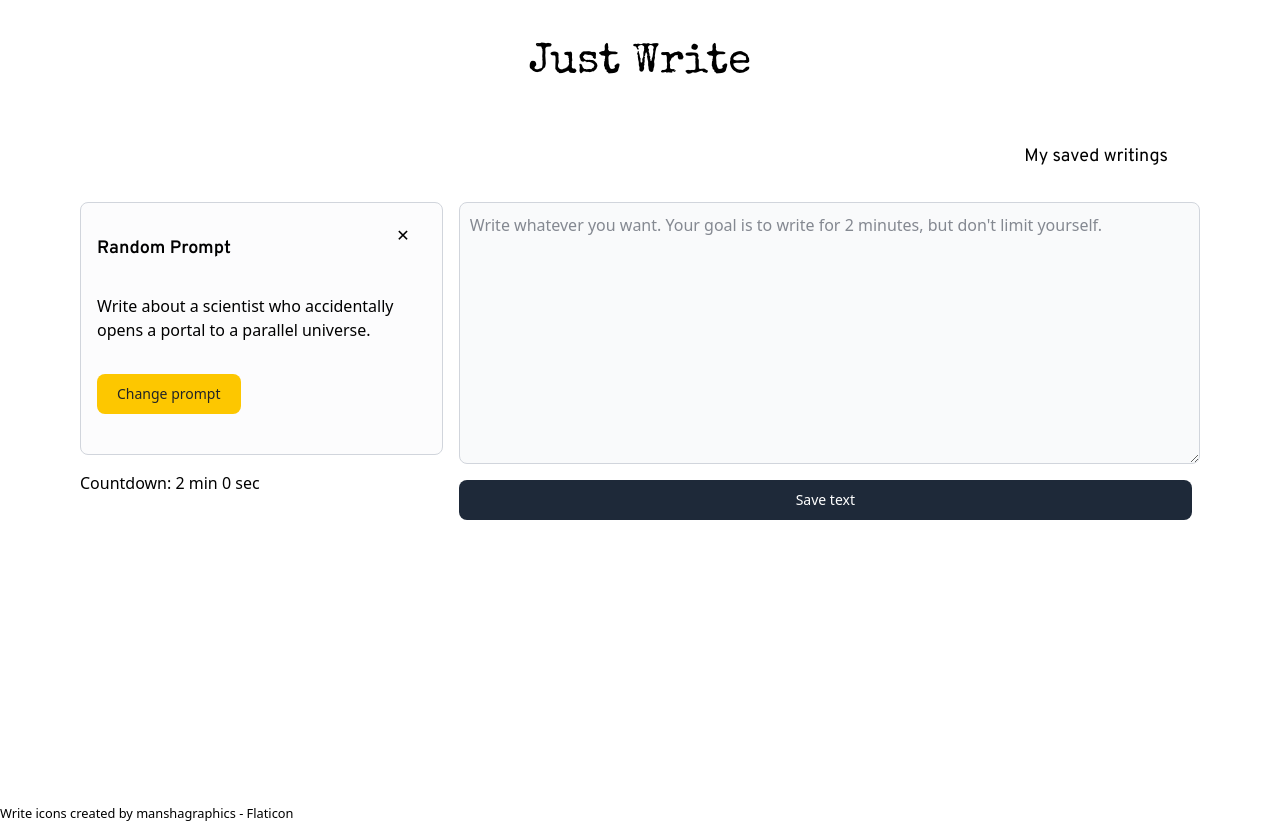
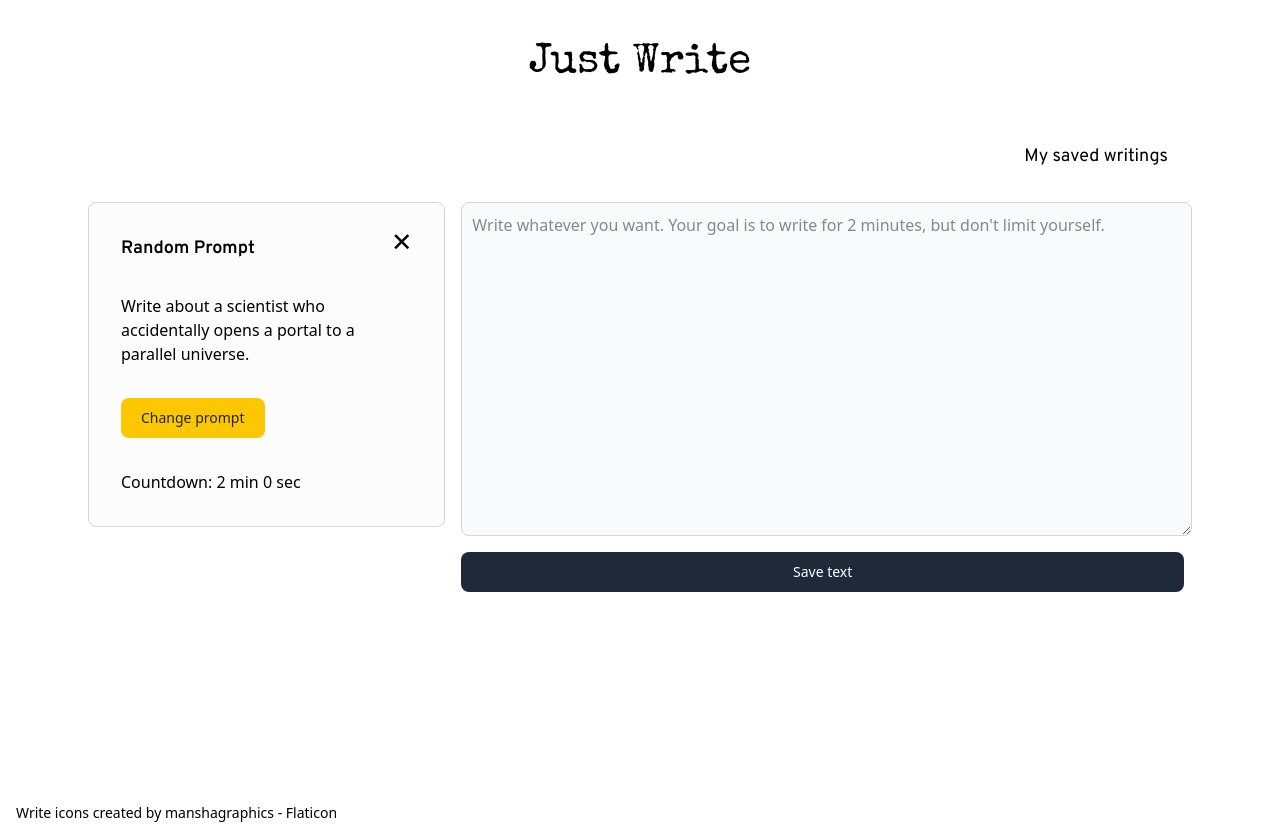
Before and after one commit to ofedchen/just-write, a Vue app: page / in a window 1280 px wide. Built offline with nearby package versions, Linux system fonts and the light colour scheme; data requests are answered from the project's data file.

Commit message:
added vue-toastification and toats on saved text. Fixed styling, moved timer inside of Prompt to close it together as one block

```diff
--- a/index.html
+++ b/index.html
@@ -8,7 +8,7 @@
   </head>
   <body>
     <div id="app" class="min-h-screen md:px-[5rem]"></div>
-    <a style="font-size: 0.8rem;" href="https://www.flaticon.com/free-icons/write" title="write icons">Write icons created by manshagraphics - Flaticon</a>
+    <a class="p-4 text-sm" href="https://www.flaticon.com/free-icons/write" title="write icons">Write icons created by manshagraphics - Flaticon</a>
     <script src="/src/main.js" type="module"></script>
   </body>
 </html>
--- a/package.json
+++ b/package.json
@@ -5,7 +5,8 @@
     "json-server": "^1.0.0-beta.3",
     "tailwindcss": "^4.0.6",
     "vue": "^3.5.13",
-    "vue-router": "^4.5.0"
+    "vue-router": "^4.5.0",
+    "vue-toastification": "^2.0.0-rc.5"
   },
   "devDependencies": {
     "@vitejs/plugin-vue": "^5.2.1",
--- a/src/components/PromptGenerator.vue
+++ b/src/components/PromptGenerator.vue
@@ -1,6 +1,4 @@
 <script setup>
-import { watch } from 'vue';
-
 
 defineProps({
   currentPrompt: String,
@@ -20,13 +18,14 @@ const hidePrompt = () => {
 </script>
 
 <template>
-  <div v-show="!hidden" class="relative px-4 py-8 bg-gray-50/50 rounded-lg border border-gray-300">
+  <div v-show="!hidden" class="relative px-4 md:px-8 py-8 bg-gray-50/50 rounded-lg border border-gray-300">
     <h2 class="font-[Overpass] text-[18px] font-semibold">Random Prompt</h2>
-    <span class="p-8 cursor-pointer absolute -top-3 right-0" @click="hidePrompt">&#x2715</span>
+    <span class="text-[1.6em] p-8 cursor-pointer absolute -top-3 right-0" @click="hidePrompt">&#x2715</span>
     <p class="py-8">{{ currentPrompt }}</p>
     <button @click="newPrompt"
-      class="focus:outline-none text-[#212427] bg-yellow-400 hover:bg-yellow-500 focus:ring-2 focus:ring-yellow-300 font-medium rounded-lg text-sm px-5 py-2.5 me-2 mb-2 cursor-pointer">Change
+      class="focus:outline-none text-[#212427] bg-yellow-400 hover:bg-yellow-500 focus:ring-2 focus:ring-yellow-300 font-medium rounded-lg text-sm px-5 py-2.5 me-2 mb-8 cursor-pointer">Change
       prompt</button>
+    <slot></slot>
   </div>
 </template>
 
--- a/src/components/Textfield.vue
+++ b/src/components/Textfield.vue
@@ -1,5 +1,6 @@
 <script setup>
 import { ref, defineEmits } from "vue";
+import { useToast } from "vue-toastification";
 
 const userText = ref("");
 const storedTexts = ref(null);
@@ -9,9 +10,13 @@ const props = defineProps({
   hidden: Boolean,
 });
 
+const toast = useToast();
+
 function saveText() {
-  if (!userText.value.trim()) return;
-
+  if (!userText.value.trim()) {
+    toast.error("There's nothing to save yet - keep writing!")
+    return;
+  }
   const savedText = {
     id: Date.now(),
     prompt: props.hidden ? "Free writing" : props.currentPrompt,
@@ -22,6 +27,7 @@ function saveText() {
   storedTexts.value = JSON.parse(localStorage.getItem("savedTexts")) || [];
   storedTexts.value.push(savedText);
   localStorage.setItem("savedTexts", JSON.stringify(storedTexts.value));
+  toast.success('Your text is now saved!')
   userText.value = "";
 }
 
@@ -37,23 +43,14 @@ function checkText() {
 <template>
   <form @submit.prevent="saveText" class="flex flex-col gap-4">
     <div class="flex flex-col gap-1">
-      <textarea
-        @input="checkText"
-        v-model="userText"
+      <textarea @input="checkText" v-model="userText"
         placeholder="Write whatever you want. Your goal is to write for 2 minutes, but don't limit yourself."
-        name="userText"
-        rows="10"
-        cols="1"
-        class="block p-2.5 w-full text-[16px] text-gray-900 bg-gray-50 rounded-lg border border-gray-300 focus:ring-blue-500 focus:border-blue-500"
-      >
+        name="userText" rows="13" cols="1"
+        class="block p-2.5 w-full text-[16px] text-gray-900 bg-gray-50 rounded-lg border border-gray-300 focus:ring-blue-500 focus:border-blue-500">
       </textarea>
     </div>
-    <button
-      type="submit"
-      severity="secondary"
-      label="Save text"
-      class="px-5 py-2.5 text-sm font-medium text-white bg-gray-800 hover:bg-gray-900 focus:outline-none focus:ring-4 focus:ring-gray-300 font-medium rounded-lg text-sm px-5 py-2.5 me-2 mb-2 cursor-pointer"
-    >
+    <button type="submit" severity="secondary" label="Save text"
+      class="px-5 py-2.5 text-sm font-medium text-white bg-gray-800 hover:bg-gray-900 focus:outline-none focus:ring-4 focus:ring-gray-300 font-medium rounded-lg text-sm px-5 py-2.5 me-2 mb-2 cursor-pointer">
       Save text
     </button>
   </form>
--- a/src/views/HomeView.vue
+++ b/src/views/HomeView.vue
@@ -38,19 +38,19 @@ function handleText(userText) {
 </script>
 
 <template>
-  <main class="grid grid-cols-1 md:grid-cols-3 md:grid-rows-2 gap-4 py-4">
+  <main class="grid grid-cols-1 md:grid-cols-3 gap-4 py-4 px-4 md:px-[0.5em]">
     <PromptGenarator
       @newPrompt="generatePrompt"
       @hidePrompt="hidePromptTimer"
       :currentPrompt="randomPrompt"
-      :hidden="hidden"
-    />
+      :hidden="hidden">
+      <Timer :userStarted="writtenText" />
+    </PromptGenarator>
     <Textfield
       :currentPrompt="randomPrompt"
       :hidden="hidden"
       @textStarted="handleText"
       class="md:col-span-2 md:row-span-2"
-    />
-    <Timer :userStarted="writtenText" class="md:col-start-1 md:row-start-2" />
+      />
   </main>
 </template>
```
Also changed, not shown: src/main.js (+7 -1 lines), 1 other file (tests, documents, lock files or other folders).
